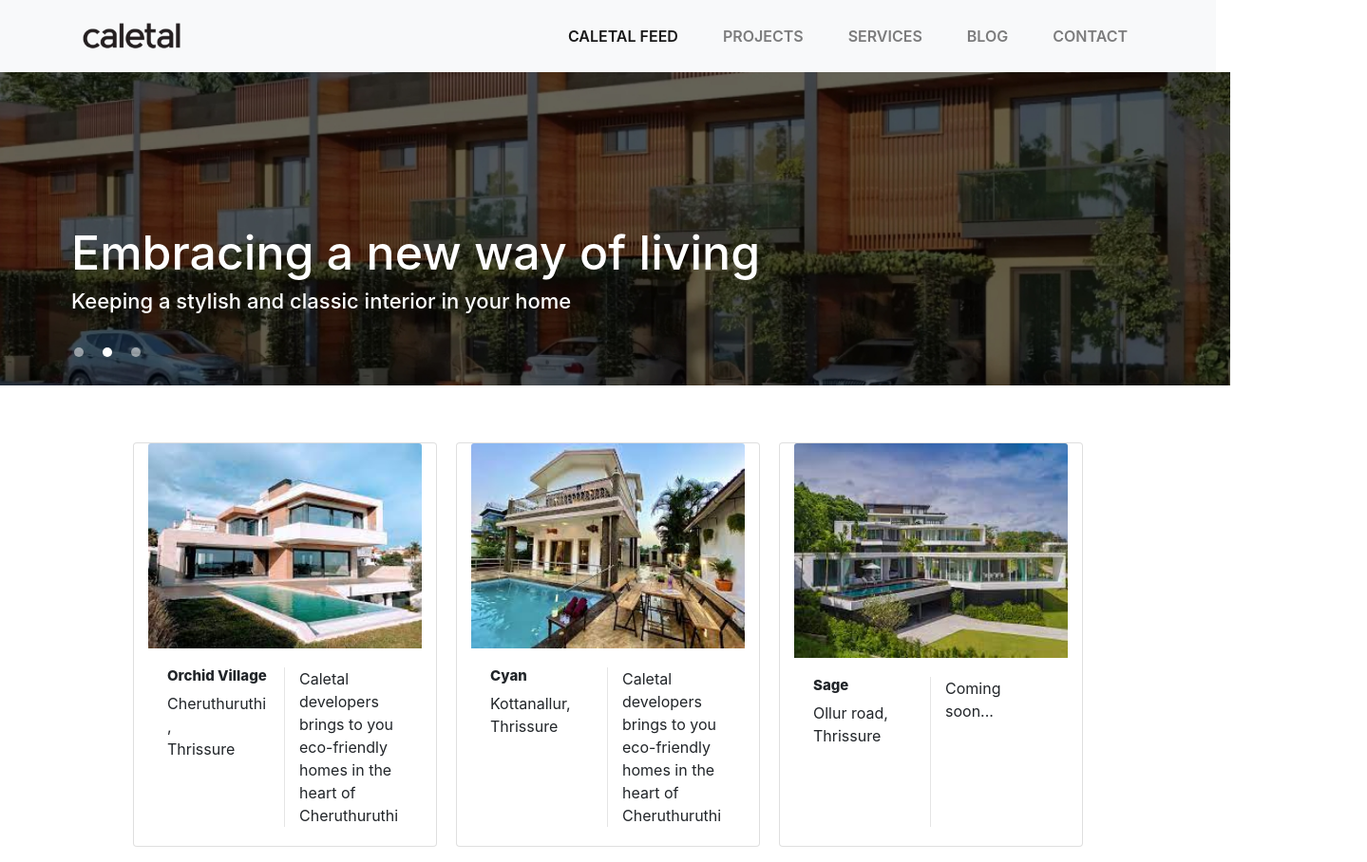
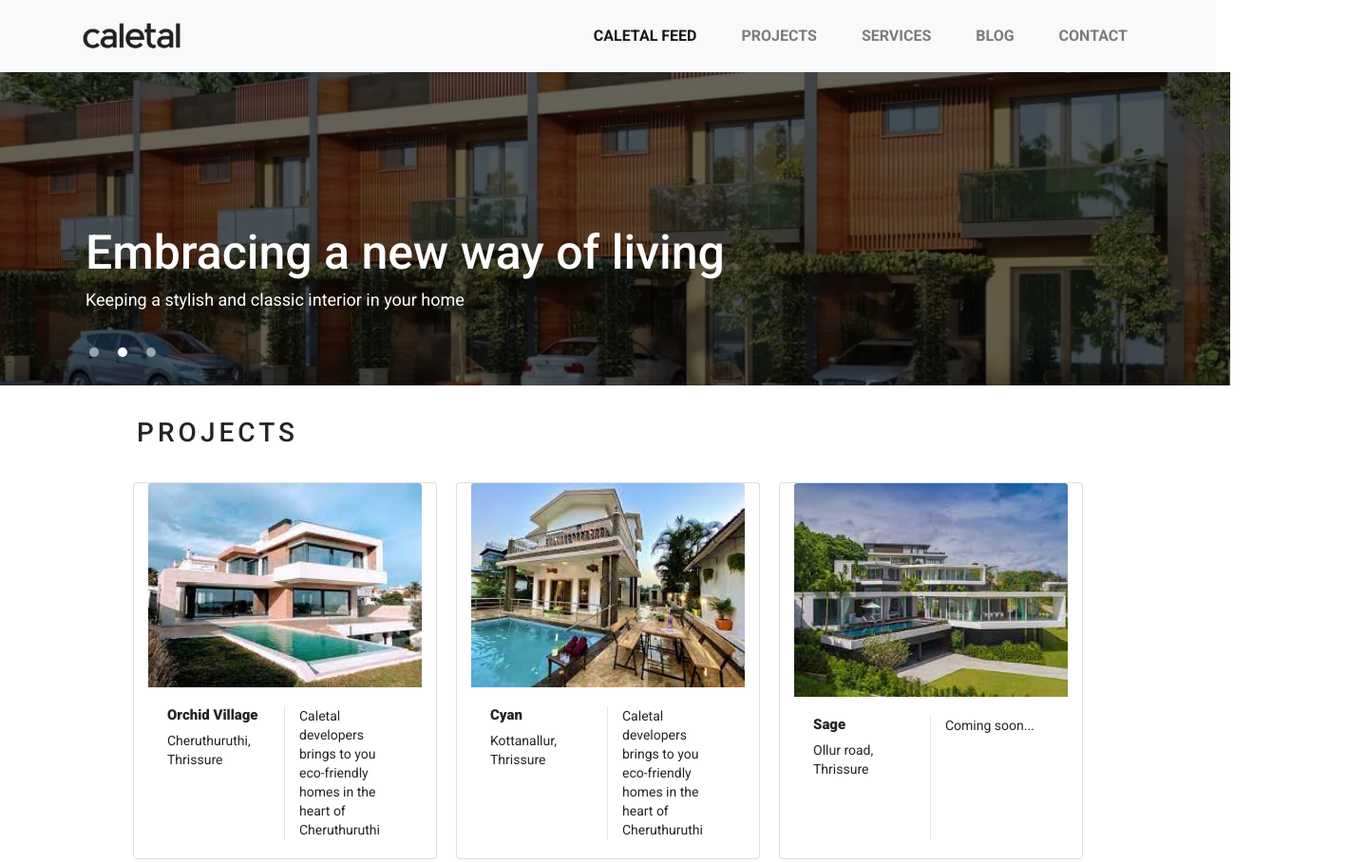
Before and after one commit to muhammed-ashir/caletal, a plain HTML site: page index.html in a window 1280 px wide. Shown: the top 908 px of the page at 95% size, 1439 px wide, since content can reach past the window. Drawn offline with nearby package versions, Linux system fonts and the light colour scheme.

Commit message:
font family roboto added & some design fix

```diff
--- a/css/style.css
+++ b/css/style.css
@@ -1,12 +1,14 @@
-@import url('../fonts/fontawesome-free-5.12.1-web/css/all.min.css');
+@import url('https://fonts.googleapis.com/css2?family=Roboto:ital,wght@0,100;0,300;0,400;0,500;0,700;0,900;1,100;1,300;1,400;1,500;1,700;1,900&display=swap');
+
 *{
 	margin: 0;
 	padding: 0;
 	scrollbar-width: none;
 	-ms-overflow-style: none;
+	font-family: 'Roboto', sans-serif;
 }
 body::-webkit-scrollbar {
-    display: none;  /* Safari and Chrome */
+    display: none;
 }
 
 /* navbar */
@@ -19,6 +21,7 @@ body::-webkit-scrollbar {
     font-weight: 600;
     padding: 18px 0px;
     margin: 0 0 0 31px;
+	font: normal normal medium 14px/32px Roboto;
 }
 /* navbar end */
 
@@ -58,7 +61,7 @@ body::-webkit-scrollbar {
 
 .banner .text-content {
 	position: absolute;
-	transform: translate(90px,160px);
+	transform: translate(105px,160px);
 	width: 100%;
 }
 
@@ -66,12 +69,14 @@ body::-webkit-scrollbar {
 	color: #fff;
 	font-size: 22px;
 	margin-bottom: 15px;
+	font: normal normal normal 18px/24px Roboto;
 }
 
 .banner .text-content h3 {
 	color: #fff;
 	font-weight: 500;
 	font-size: 50px;
+	font: normal normal medium 50px/66px Roboto;
 }
 
 .owl-banner .owl-dots .owl-dot {
@@ -86,7 +91,7 @@ body::-webkit-scrollbar {
     -webkit-justify-content: center;
     justify-content: center;
     position: absolute;
-    left: 128px;
+    left: 144px;
     transform: translateX(-50%);
     bottom: 30px;
 }
@@ -110,6 +115,11 @@ body::-webkit-scrollbar {
 
 /* card */
 
+.prohead{
+	transform: translate(11%,80%);
+	letter-spacing: 4px;
+}
+
 #card{
 	margin: 50px auto;
 	justify-content: center;
@@ -123,7 +133,17 @@ body::-webkit-scrollbar {
 #border h5{
 	font-size: 15px;
 	font-weight: 800;
+	font: normal normal medium 18px/24px Roboto;
 }
+
+#border p{
+	font: normal normal normal 14px/20px Roboto;
+}
+
+#border1 p{
+	font: normal normal normal 14px/20px Roboto;
+}
+
 
 /* card ends */
 
@@ -167,6 +187,10 @@ body::-webkit-scrollbar {
 	padding: 30px;
 }
 
+#services .title p{
+	font-size: 13px;
+}
+
 #services1 .content{
 	text-align: center;
 }
@@ -199,6 +223,7 @@ body::-webkit-scrollbar {
 }
 #foot ul li{
 	margin-bottom: 5px;
+	font-weight: 410;
 }
 
 
--- a/index.html
+++ b/index.html
@@ -4,7 +4,7 @@
     <meta charset="UTF-8">
     <meta http-equiv="X-UA-Compatible" content="IE=edge">
     <meta name="viewport" content="width=device-width, initial-scale=1.0">
-    <title>Document</title>
+    <title>CALETAL</title>
     <link rel="stylesheet" href="css/style.css">
     <link rel="stylesheet" href="https://maxcdn.bootstrapcdn.com/bootstrap/4.0.0/css/bootstrap.min.css" integrity="sha384-Gn5384xqQ1aoWXA+058RXPxPg6fy4IWvTNh0E263XmFcJlSAwiGgFAW/dAiS6JXm" crossorigin="anonymous">
     <link rel="stylesheet" href="css/owl.css">
@@ -24,16 +24,16 @@
                     <a class="nav-link" href="index.html">CALETAL FEED</a>
                  </li>
                  <li class="nav-item">
-                    <a class="nav-link" href="offers.html">PROJECTS</a>
+                    <a class="nav-link" href="#">PROJECTS</a>
                  </li>
                  <li class="nav-item">
-                    <a class="nav-link" href="offers.html">SERVICES</a>
+                    <a class="nav-link" href="#">SERVICES</a>
                  </li>
                  <li class="nav-item">
-                    <a class="nav-link" href="offers.html">BLOG</a>
+                    <a class="nav-link" href="#">BLOG</a>
                  </li>
                  <li class="nav-item">
-                    <a class="nav-link" href="offers.html">CONTACT</a>
+                    <a class="nav-link" href="#">CONTACT</a>
                  </li>
 
               </ul>
@@ -42,6 +42,7 @@
      </nav>
 
       <!-- Banner Starts Here -->
+
      <div class="row">
       <div class="banner header-text">
                   <div class="owl-banner owl-carousel">
@@ -70,6 +71,11 @@
 
 
       <!-- Card -->
+      <div class="row prohead">
+         <div class="col-md-12">
+            <h3>PROJECTS</h3>
+         </div>
+      </div>
       <div class="row" id="card">
          <div class="col-md-3 card" style="width: 18rem;">
                <img class="card-img-top" src="img/index.jpg" alt="Card image cap">
@@ -79,7 +85,7 @@
                         <h5>Orchid Village</h5>
                         <p>Cheruthuruthi,<br>Thrissure</p>
                      </div>
-                     <div class="col-md-6">
+                     <div class="col-md-6" id="border1">
                         <p class="card-text">Caletal developers brings to you eco-friendly homes in the heart of Cheruthuruthi</p>
                      </div>
                   </div>
@@ -92,7 +98,7 @@
                         <h5>Cyan</h5>
                         <p>Kottanallur,<br>Thrissure</p>
                      </div>
-                     <div class="col-md-6">
+                     <div class="col-md-6" id="border1">
                         <p class="card-text">Caletal developers brings to you eco-friendly homes in the heart of Cheruthuruthi</p>
                      </div>
                   </div>
@@ -105,7 +111,7 @@
                         <h5>Sage</h5>
                         <p>Ollur road,<br>Thrissure</p>
                      </div>
-                     <div class="col-md-6">
+                     <div class="col-md-6" id="border1">
                         <p class="card-text">Coming soon...</p>
                      </div>
                   </div>
```
